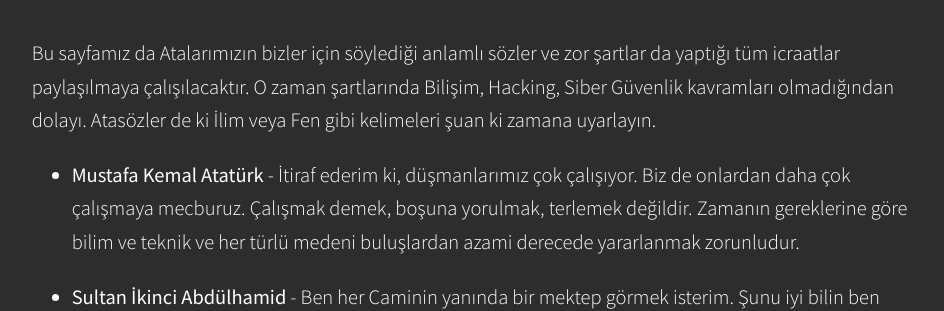
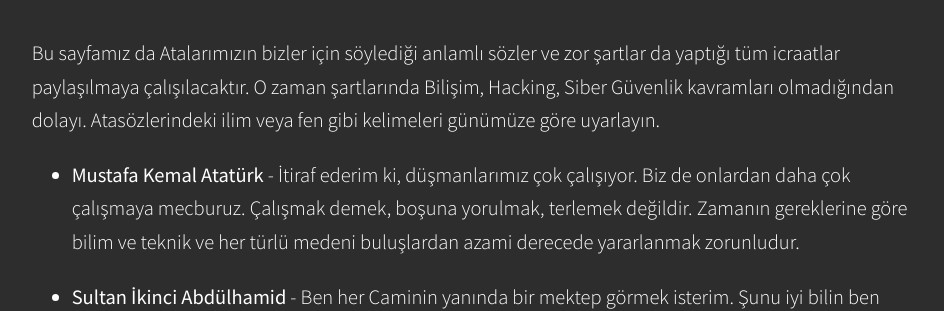
Before and after one commit to uglyvenom/uglyvenom.github.io, a Jekyll site: the page built from ata.md, in a window 1280 px wide. Shown: the part 279-590 px from the top of the page, without its empty margins (168-1112 px from the left). Built offline with Jekyll 4.4.1, drawn with Linux system fonts in a browser that asks for light colours.

Commit message:
Update ata.md

```diff
--- a/ata.md
+++ b/ata.md
@@ -2,7 +2,7 @@
 title: "Atalarımız"
 ---
 
-Bu sayfamız da Atalarımızın bizler için söylediği anlamlı sözler ve zor şartlar da yaptığı tüm icraatlar paylaşılmaya çalışılacaktır. O zaman şartlarında Bilişim, Hacking, Siber Güvenlik kavramları olmadığından dolayı. Atasözler de ki İlim veya Fen gibi kelimeleri şuan ki zamana uyarlayın.
+Bu sayfamız da Atalarımızın bizler için söylediği anlamlı sözler ve zor şartlar da yaptığı tüm icraatlar paylaşılmaya çalışılacaktır. O zaman şartlarında Bilişim, Hacking, Siber Güvenlik kavramları olmadığından dolayı. Atasözlerindeki ilim veya fen gibi kelimeleri günümüze göre uyarlayın.
 
 - **Mustafa Kemal Atatürk** - İtiraf ederim ki, düşmanlarımız çok çalışıyor. Biz de onlardan daha çok çalışmaya mecburuz. Çalışmak demek, boşuna yorulmak, terlemek değildir. Zamanın gereklerine göre bilim ve teknik ve her türlü medeni buluşlardan azami derecede yararlanmak zorunludur.
 
```
